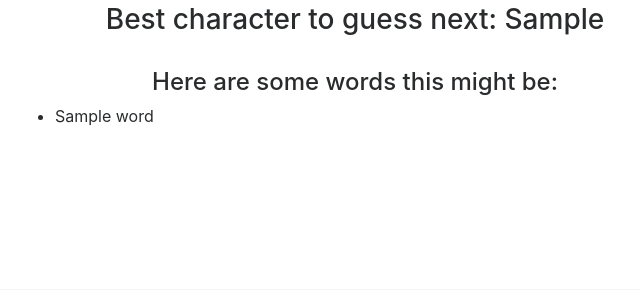
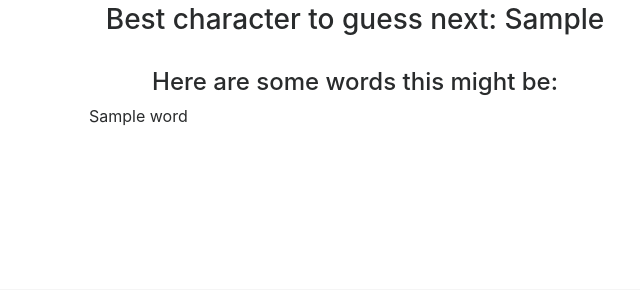
Before and after one commit to angelinahli/hangman-solver-2, a Flask app: template app/templates/solve_word.html in a window 1280 px wide. Shown: the part 451-741 px from the top of the page, without its empty margins (285-925 px from the left). Run offline with Flask 2, Linux system fonts and the light colour scheme; the template is opened without the code that fills it: values that come from a table or form of the project are taken from there, most other values are stand-ins (such as "Sample title", 1, 10 or a date in 2020); some libraries are stand-ins or nearby versions.

Commit message:
completed some todos

```diff
--- a/app/templates/solve_word.html
+++ b/app/templates/solve_word.html
@@ -41,12 +41,13 @@
     {% else %}
         <h3>Best character to guess next: {{ next_guess }}</h3>
         <h4><br>Here are some words this might be:</h4>
-        <div class="row">
-            <ul>
+
+        <div class="container-fluid">
+            <div class="row">
                 {% for word in solver.get_possible_words() %}
-                <li>{{ word }}</li>
+                <div class="col-lg-4 col-sm-6">{{ word }}</div>
                 {% endfor %}
-            </ul>
+            </div>
         </div>
     {% endif %}
     {% endwith %}
--- a/programs/solver.py
+++ b/programs/solver.py
@@ -134,8 +134,7 @@ class InteractiveSolver:
         return word.lower().strip()
 
     def _get_check_wrong_chars(self, wrong_chars):
-        # non alpha numeric
-        return list(set(re.sub("", "", wrong_chars).lower()))
+        return list(set(re.sub("\W", "", wrong_chars).lower()))
 
     # --- public/user facing methods --- #
 
@@ -147,6 +146,9 @@ class InteractiveSolver:
         if self._is_valid_word(check_word):
             self.solver = Solver(check_word, check_wrong_chars)
 
+    def get_len_word(self):
+        return len(self.solver.word)
+
     def get_possible_words(self):
         return self.solver.candidate_words
 
```
Also changed, not shown: app/templates/index.html (+2 -5 lines), README.md.
